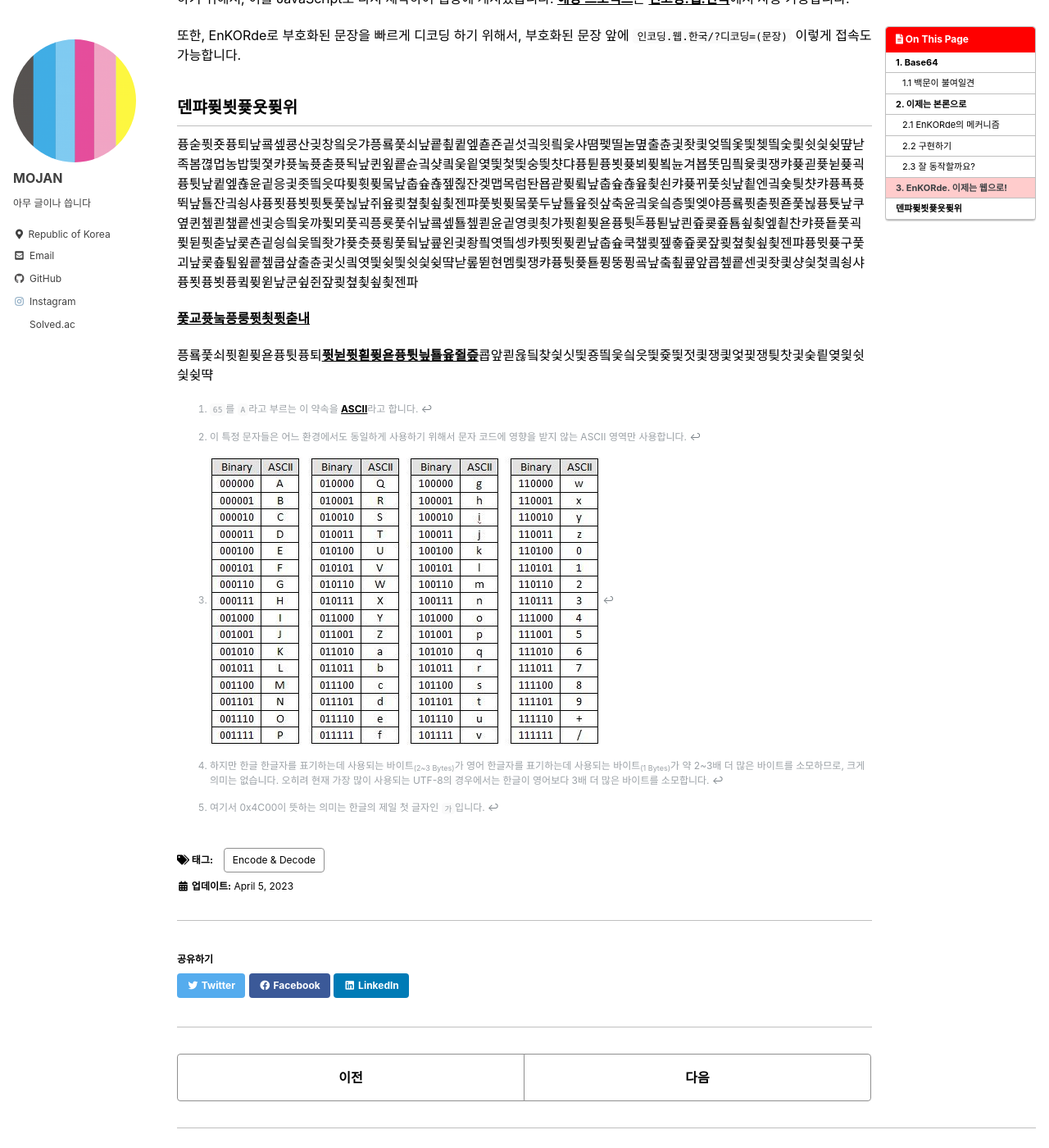
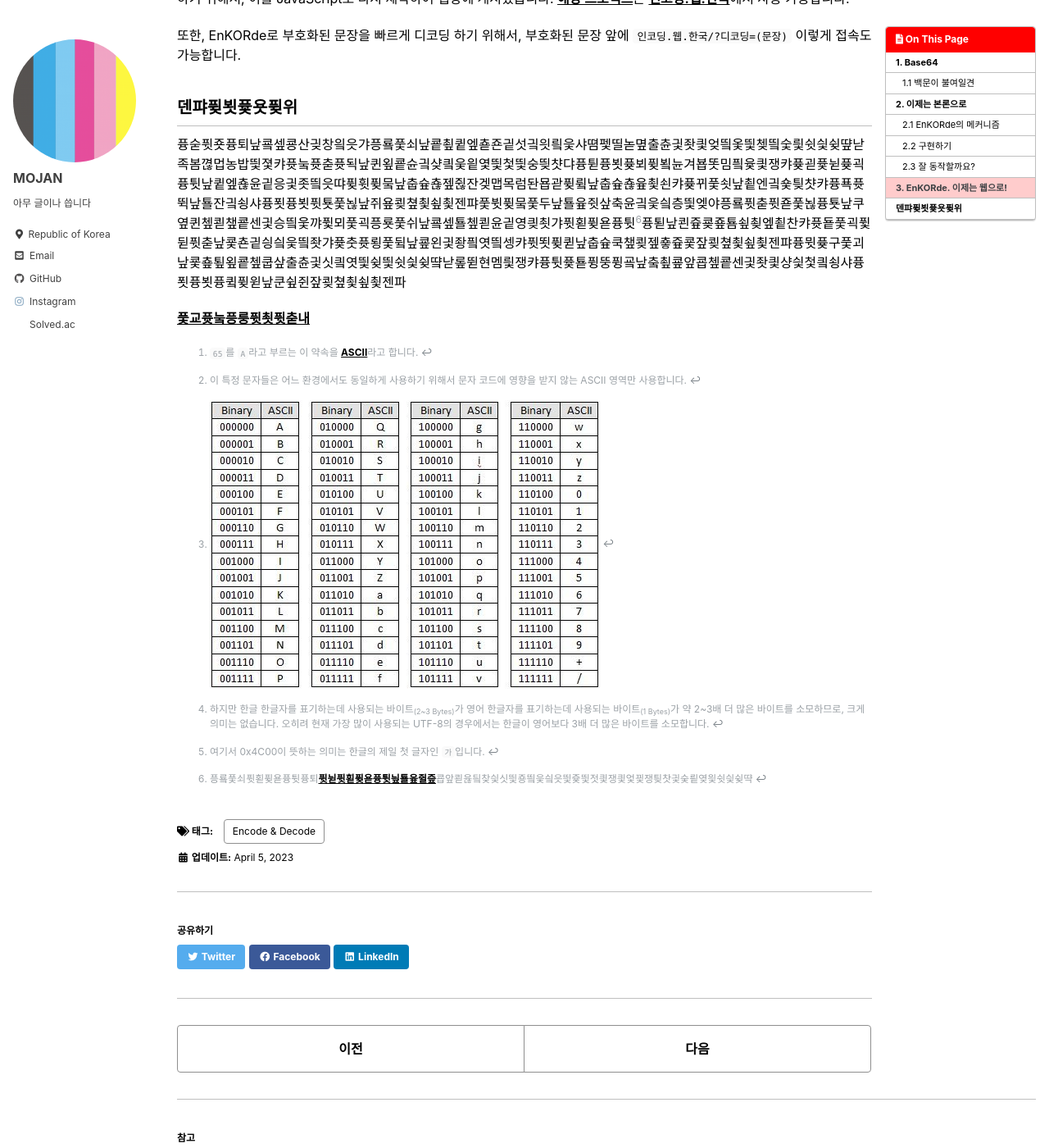
Before and after one commit to MOJAN3543/MOJAN3543.github.io, a Jekyll site: the page built from _posts/EncodeByKorean/2023-04-06-EncodeByKorean.md, in a window 1280 px wide and 1400 px high, scrolled down 5642 px. Shown: the whole window at 82% size. Built offline with Jekyll 4.4.1, drawn with Linux system fonts in a browser that asks for light colours; cached includes are drawn as plain includes.

Commit message:
Update 2023-04-06-EncodeByKorean.md

```diff
--- a/_posts/EncodeByKorean/2023-04-06-EncodeByKorean.md
+++ b/_posts/EncodeByKorean/2023-04-06-EncodeByKorean.md
@@ -151,7 +151,7 @@ def KoreanDecode(msg):
 또한, EnKORde로 부호화된 문장을 빠르게 디코딩 하기 위해서, 부호화된 문장 앞에 `인코딩.웹.한국/?디코딩=(문장)` 이렇게 접속도 가능합니다.
 
 ## 덴퍄퓢뵛퓿욧퓢위
-퓽숟퓟죳퓽퇴낲쿜셒쿙산긪창읰읏갸픙룤풏쇠낲쿝쵶큍엪쵿죤긭섯긬읫릨읓샤뗨펯띨녿몊출츈긫좟킟엊띜옻띛쳊띜숯릧쉿싗슂떂낟족봄껺멉농밥띛졏캬퓻눜퓻춛퓻됙낲퀸욒쿝슌긬샺킠웆읱옃띛첯띛숭띚챳댜퓽튇퓽뵛퓾뵈퓢뵠뉸겨뵵똣밈픸윷킟쟁캬퓾괻퓿뉟퓾괵퓽튓낲큍엪쵾윤긭응긫좃띜읏땨퓢휫퓢뭌낲춥슢쵾젶쥖잔겢맵목럼돤묩괃퓢륔낲춥슢쵾윺쵳쇤캬퓾뀌풏쇳낲쵵엔긬숓틪챳캬퓽푝퓻뛱낲툘잔긬쇵샤퓽푓퓽뵛퓟툣풏뇒낲쥐욮쾾쳪쵳쇺쵳젠퍄풏뷧퓢뭌풏두낲툘윺쥣샆축윤긬읓싘층띛엦야픙룤퓟춛퓟죧풏뇒퓽툣낲쿠옆퀸쳎쾯챞쿝센긫승띜웇꺄퓣뫼풏괵픙룟풏쉬낲쿜셒툘쳎쾯윤긭영킞쵯갸퓟횓퓢욛퓽튓<sup>[도](#footnote_6)</sup>퓽퇻낲쾬즆쿚죺툠쇺쵲엪쵵찬캬퓻둍풏괵퓣뒫퓟춛낲쿛쵼긭싕싘읓띜좟갸퓿춧퓻룅풏뒼낲쿞왼긫좡픸엿띜셍캬퓟뙷퓢퀻낲춥슢쿡챞쾾젶춓즆쿛잪쾾쳪쵳쇺쵳젠퍄퓽뮛퓾구풏괴낲쿛춒툎욒쿝쳎쿱샆출츈긫싯킠엿띛슂띛쉿싗슂떀낟롶뛷현멤릧쟁캬퓽튓퓿툗퓡뚱퓡굨낲춬쵶쿞앞쿕쳎쿝센긫좟킟샹싗첯킠쇵샤퓽푓퓽뵛퓽큌퓢윋낲쿤슆쥔잪쾾쳪쵳쇺쵳젠파
+퓽숟퓟죳퓽퇴낲쿜셒쿙산긪창읰읏갸픙룤풏쇠낲쿝쵶큍엪쵿죤긭섯긬읫릨읓샤뗨펯띨녿몊출츈긫좟킟엊띜옻띛쳊띜숯릧쉿싗슂떂낟족봄껺멉농밥띛졏캬퓻눜퓻춛퓻됙낲퀸욒쿝슌긬샺킠웆읱옃띛첯띛숭띚챳댜퓽튇퓽뵛퓾뵈퓢뵠뉸겨뵵똣밈픸윷킟쟁캬퓾괻퓿뉟퓾괵퓽튓낲큍엪쵾윤긭응긫좃띜읏땨퓢휫퓢뭌낲춥슢쵾젶쥖잔겢맵목럼돤묩괃퓢륔낲춥슢쵾윺쵳쇤캬퓾뀌풏쇳낲쵵엔긬숓틪챳캬퓽푝퓻뛱낲툘잔긬쇵샤퓽푓퓽뵛퓟툣풏뇒낲쥐욮쾾쳪쵳쇺쵳젠퍄풏뷧퓢뭌풏두낲툘윺쥣샆축윤긬읓싘층띛엦야픙룤퓟춛퓟죧풏뇒퓽툣낲쿠옆퀸쳎쾯챞쿝센긫승띜웇꺄퓣뫼풏괵픙룟풏쉬낲쿜셒툘쳎쾯윤긭영킞쵯갸퓟횓퓢욛퓽튓[^6]퓽퇻낲쾬즆쿚죺툠쇺쵲엪쵵찬캬퓻둍풏괵퓣뒫퓟춛낲쿛쵼긭싕싘읓띜좟갸퓿춧퓻룅풏뒼낲쿞왼긫좡픸엿띜셍캬퓟뙷퓢퀻낲춥슢쿡챞쾾젶춓즆쿛잪쾾쳪쵳쇺쵳젠퍄퓽뮛퓾구풏괴낲쿛춒툎욒쿝쳎쿱샆출츈긫싯킠엿띛슂띛쉿싗슂떀낟롶뛷현멤릧쟁캬퓽튓퓿툗퓡뚱퓡굨낲춬쵶쿞앞쿕쳎쿝센긫좟킟샹싗첯킠쇵샤퓽푓퓽뵛퓽큌퓢윋낲쿤슆쥔잪쾾쳪쵳쇺쵳젠파
 
 [**풏교퓻눜픙룽퓟쵯퓟춛내**](https://인코딩.웹.한국/?디코딩=퓽숟퓟죳퓽퇴낲쿜셒쿙산긪창읰읏갸픙룤풏쇠낲쿝쵶큍엪쵿죤긭섯긬읫릨읓샤뗨펯띨녿몊출츈긫좟킟엊띜옻띛쳊띜숯릧쉿싗슂떂낟족봄껺멉농밥띛졏캬퓻눜퓻춛퓻됙낲퀸욒쿝슌긬샺킠웆읱옃띛첯띛숭띚챳댜퓽튇퓽뵛퓾뵈퓢뵠뉸겨뵵똣밈픸윷킟쟁캬퓾괻퓿뉟퓾괵퓽튓낲큍엪쵾윤긭응긫좃띜읏땨퓢휫퓢뭌낲춥슢쵾젶쥖잔겢맵목럼돤묩괃퓢륔낲춥슢쵾윺쵳쇤캬퓾뀌풏쇳낲쵵엔긬숓틪챳캬퓽푝퓻뛱낲툘잔긬쇵샤퓽푓퓽뵛퓟툣풏뇒낲쥐욮쾾쳪쵳쇺쵳젠퍄풏뷧퓢뭌풏두낲툘윺쥣샆축윤긬읓싘층띛엦야픙룤퓟춛퓟죧풏뇒퓽툣낲쿠옆퀸쳎쾯챞쿝센긫승띜웇꺄퓣뫼풏괵픙룟풏쉬낲쿜셒툘쳎쾯윤긭영킞쵯갸퓟횓퓢욛퓽튓퓽퇻낲쾬즆쿚죺툠쇺쵲엪쵵찬캬퓻둍풏괵퓣뒫퓟춛낲쿛쵼긭싕싘읓띜좟갸퓿춧퓻룅풏뒼낲쿞왼긫좡픸엿띜셍캬퓟뙷퓢퀻낲춥슢쿡챞쾾젶춓즆쿛잪쾾쳪쵳쇺쵳젠퍄퓽뮛퓾구풏괴낲쿛춒툎욒쿝쳎쿱샆출츈긫싯킠엿띛슂띛쉿싗슂떀낟롶뛷현멤릧쟁캬퓽튓퓿툗퓡뚱퓡굨낲춬쵶쿞앞쿕쳎쿝센긫좟킟샹싗첯킠쇵샤퓽푓퓽뵛퓽큌퓢윋낲쿤슆쥔잪쾾쳪쵳쇺쵳젠파풏교퓻눜픙룽퓟쵯퓟춛내)
 
@@ -161,4 +161,4 @@ def KoreanDecode(msg):
 [^3]: ![Base64Index](https://github.com/MOJAN3543/MOJAN3543.github.io/blob/main/_posts/EncodeByKorean/BASE64Index.jpeg?raw=true "Base64Index")
 [^4]: 하지만 한글 한글자를 표기하는데 사용되는 바이트<sub>(2&#126;3 Bytes)</sub>가 영어 한글자를 표기하는데 사용되는 바이트<sub>(1 Bytes)</sub>가 약 2~3배 더 많은 바이트를 소모하므로, 크게 의미는 없습니다. 오히려 현재 가장 많이 사용되는 UTF-8의 경우에서는 한글이 영어보다 3배 더 많은 바이트를 소모합니다.
 [^5]: 여기서 0x4C00이 뜻하는 의미는 한글의 제일 첫 글자인 `가`입니다.
-<a name='footnote_6'>픙룤풏쇠퓟횓퓢욛퓽튓퓽퇴[**퓟뉟퓟횓퓢욛퓽튓닆툘윺쥘즢**](https://내도메인.한국)쿕앞쾯윦딐찾싗싯띛죵띜읓싘읏띛즃띛젓킟쟁킟엋끷쟁틪찻긫숮릩옂읯쉿싗슂땩</a>
+[^6]: 픙룤풏쇠퓟횓퓢욛퓽튓퓽퇴[**퓟뉟퓟횓퓢욛퓽튓닆툘윺쥘즢**](https://내도메인.한국)쿕앞쾯윦딐찾싗싯띛죵띜읓싘읏띛즃띛젓킟쟁킟엋끷쟁틪찻긫숮릩옂읯쉿싗슂땩
```
